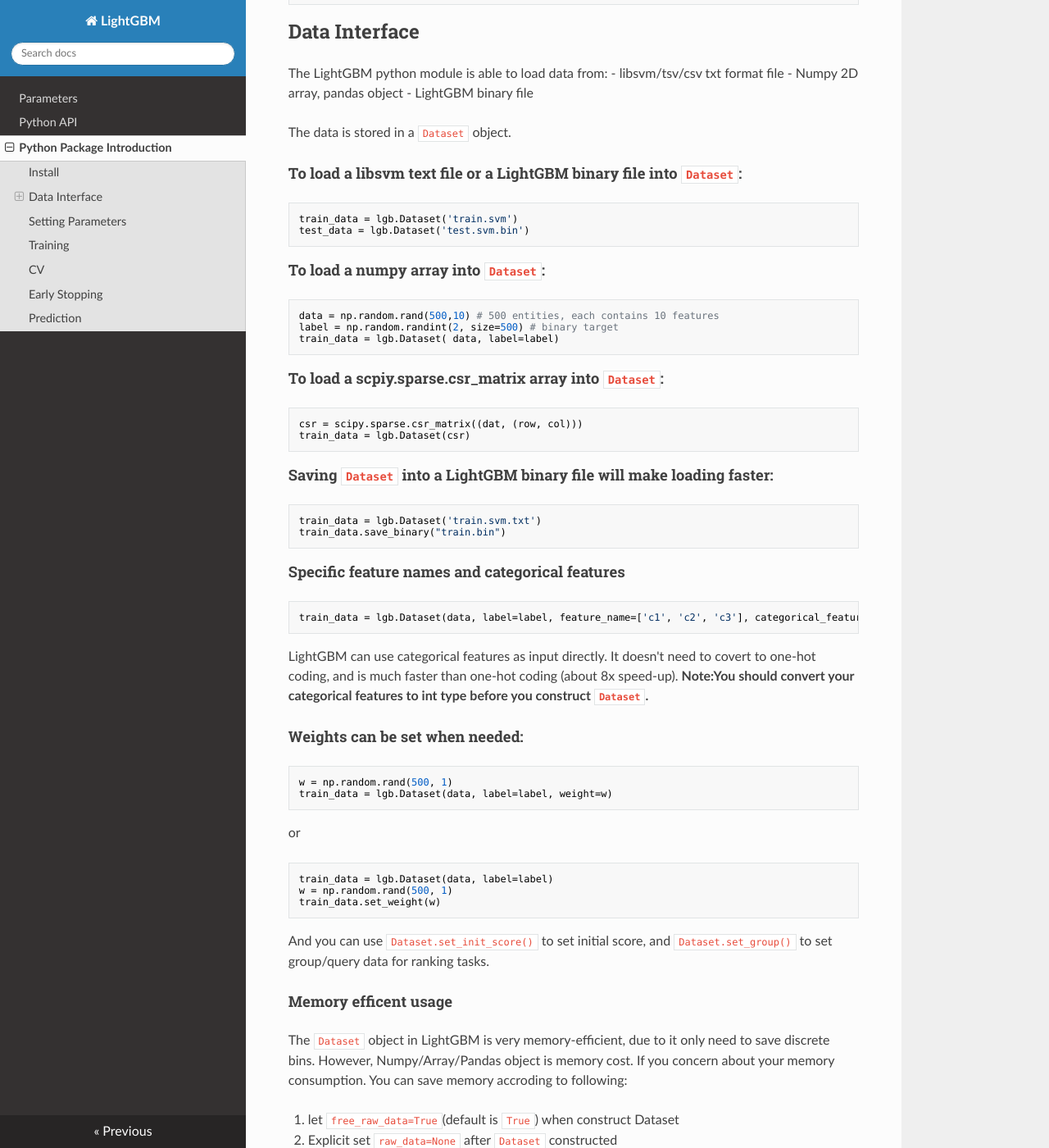
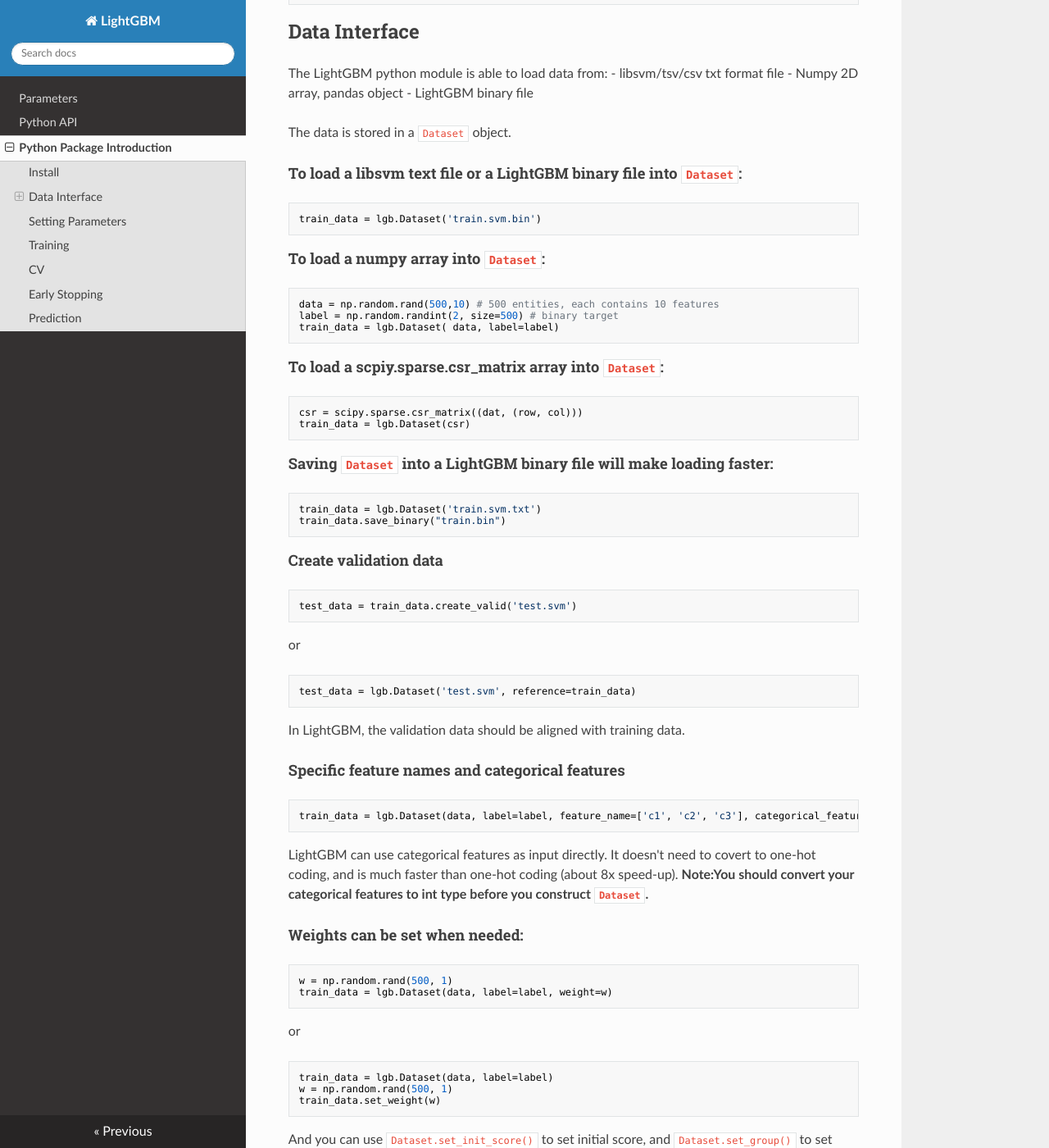
Before and after one commit to microsoft/LightGBM, an MkDocs documentation site: the page built from docs/Python_intro.md, in a window 1280 px wide and 1400 px high, scrolled down 524 px. Shown: the whole window at 82% size. Built offline with MkDocs 1.6.1, drawn with Linux system fonts in a browser that asks for light colours; nearby versions of some CDN libraries.

Commit message:
Update Python_intro.md

````diff
--- a/docs/Python_intro.md
+++ b/docs/Python_intro.md
@@ -49,6 +49,18 @@
 train_data = lgb.Dataset('train.svm.txt')
 train_data.save_binary("train.bin")
 ```
+#### Create validation data
+```python
+test_data = train_data.create_valid('test.svm')
+```
+
+or
+
+```python
+test_data = lgb.Dataset('test.svm', reference=train_data)
+```
+
+In LightGBM, the validation data should be aligned with training data.
 
 #### Specific feature names and categorical features
 
````
Also changed, not shown: other parts of docs/Python_intro.md (+2 -2 lines).
